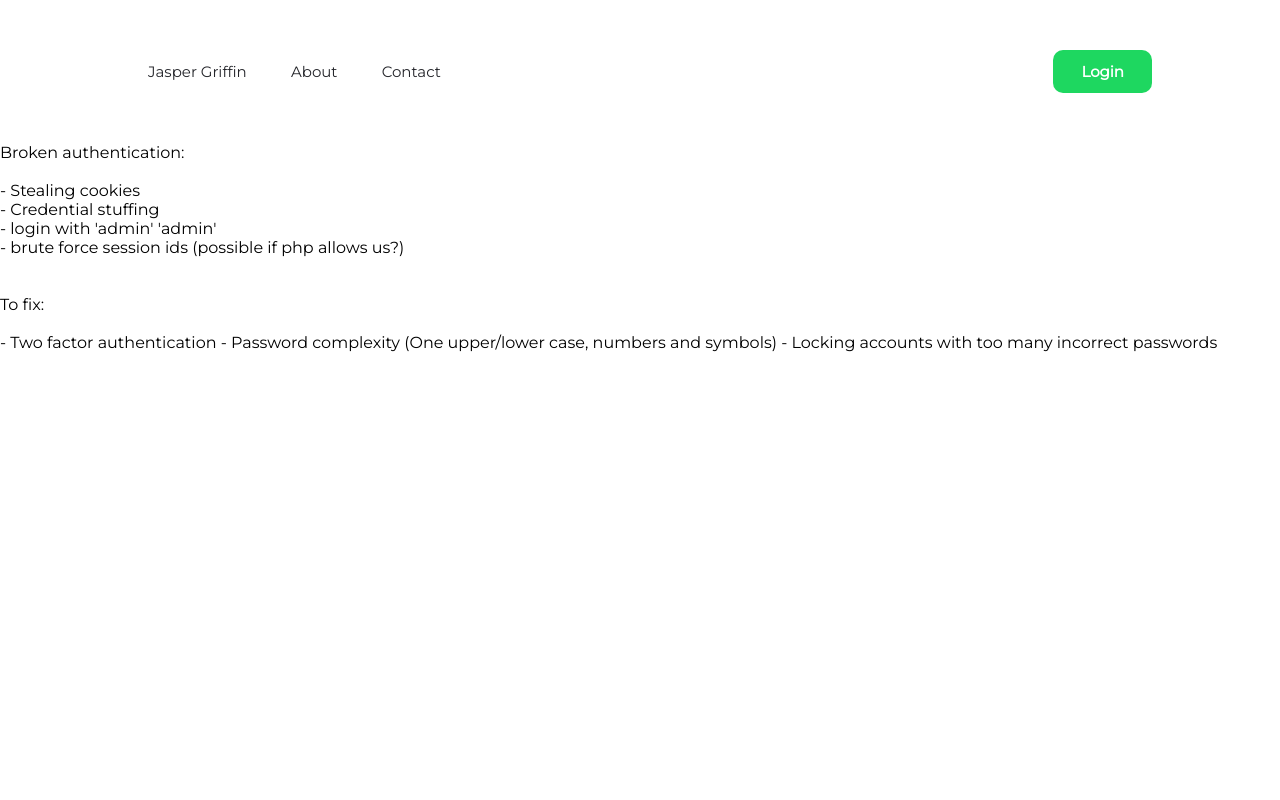
After one commit to JasperGriffin/Web-Security-Dissertation, a PHP site: page /src/broken-authentication.php in a window 1280 px wide. The commit adds this page. Run offline with PHP 8.4, Linux system fonts and the light colour scheme.

Commit message:
Webpage template added

```diff
--- a/mvc/views/home-view.php
+++ b/mvc/views/home-view.php
@@ -11,7 +11,7 @@
 	      echo "<div class='home-btn'>";
 		      while ($row = $data->fetch_assoc()) {
 						echo "<form action='/src/$row[php_page]' method='get'>";
-		        	echo "<button class='$row[class_name]'><a><b>$row[title]</b></a></button>";
+		        	echo "<button class='$row[class_name]'><p><b>$row[title]</b></p></button>";
 						echo "</form>";
 		      }
 	      echo "</div>";
--- /dev/null
+++ b/src/broken-authentication.php
@@ -0,0 +1,19 @@
+<?php
+
+  require_once "templates/header.php";
+
+ ?>
+
+Broken authentication: <br /> <br />
+
+- Stealing cookies <br />
+- Credential stuffing <br />
+- login with 'admin' 'admin'<br />
+- brute force session ids (possible if php allows us?) <br />
+
+<br /> <br />
+To fix: <br /> <br />
+
+- Two factor authentication
+- Password complexity (One upper/lower case, numbers and symbols)
+- Locking accounts with too many incorrect passwords
--- /dev/null
+++ b/src/cross-site-scripting.php
@@ -0,0 +1,5 @@
+<?php
+
+  require_once "templates/header.php";
+
+ ?>
--- a/src/home.php
+++ b/src/home.php
@@ -1,6 +1,6 @@
 <?php
 
-	require_once "templates/nav.php";
+	require_once "templates/header.php";
 
 	include "mvc/views/home-view.php";
 	include "mvc/models/home-model.php";
--- /dev/null
+++ b/src/insecure-deserialization.php
@@ -0,0 +1,5 @@
+<?php
+
+  require_once "templates/header.php";
+
+?>
--- /dev/null
+++ b/src/templates/header.php
@@ -0,0 +1,35 @@
+
+<?php
+
+$foo = True;
+
+?>
+
+<html>
+	<head>
+		<link rel="stylesheet" type="text/css" href="/public/assets/css/header.css">
+	</head>
+	<header>
+
+		<nav>
+			<ul class="navbar">
+				<form action='/index.php' method='get'>
+					<li><button><p>Jasper Griffin</p></button></li>
+				</form>
+				<form action='/#' method='get'>
+					<li><button><p>About</p></button></li>
+				</form>
+				<form action='/#' method='get'>
+					<li><button><p>Contact</p></button></li>
+				</form>
+			</ul>
+	</nav>
+
+		<?php if ($foo == true): ?>
+			<form action='/account/login.php' method='get' class="login-btn">
+				<button><p><b>Login</b></p></button>
+			</form>
+		<?php endif ?>
+
+	</header>
+</html>
--- /dev/null
+++ b/src/xml-external-entities.php
@@ -0,0 +1,5 @@
+<?php
+
+  require_once "templates/header.php";
+
+ ?>
```
Also changed, not shown: mvc/controllers/home-controller.php (+0 -22 lines), src/broken-access-control.php (added, +10 -0 lines), src/security-misconfiguration.php (added, +11 -0 lines), src/sensitive-data-exposure.php (added, +10 -0 lines), src/sql-injection.php (+51 -15 lines), public/assets/css/header.css (added), public/assets/css/home_style.css, public/assets/css/page_template.css (added), public/assets/css/sql-injection.css (added), public/assets/html/home.html, src/templates/footer.php (added).
